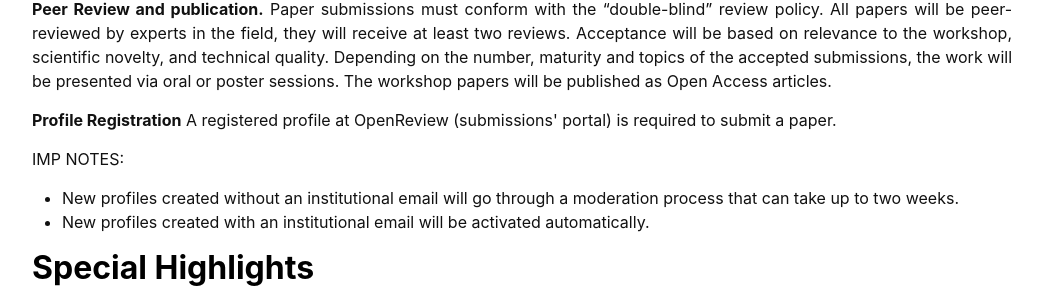
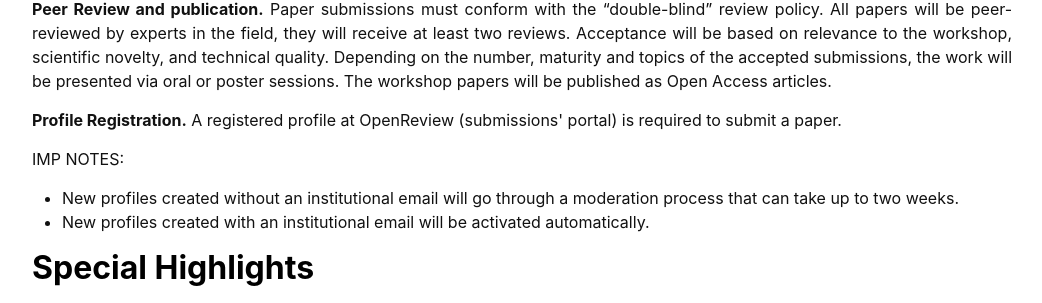
Before and after one commit to sumac-workshops/2026, a Jekyll site: the page built from index.md, in a window 1280 px wide and 900 px high, scrolled down 1950 px. Shown: the part 150-453 px from the top of the window, without its empty margins (118-1160 px from the left). Built offline with Jekyll 4.4.1, drawn with Linux system fonts in a browser that asks for light colours; nearby versions of some CDN libraries.

```diff
--- a/index.md
+++ b/index.md
@@ -87,7 +87,7 @@ They must be encoded as PDF using the ACM Article Template (see <a href="https:/
 <p><b>Peer Review and publication.</b> Paper submissions must conform with the “double-blind” review policy. All papers will be peer-reviewed by experts in the field, they will receive at least two reviews. Acceptance will be based on relevance to the workshop, scientific novelty, and technical quality. Depending on the number, maturity and topics of the accepted submissions, the work will be presented via oral or poster sessions. The workshop papers will be published as Open Access articles.
 </p>
 
-<p><b>Profile Registration</b> A registered profile at OpenReview (submissions' portal) is required to submit a paper.
+<p><b>Profile Registration.</b> A registered profile at OpenReview (submissions' portal) is required to submit a paper.
 </p>
 IMP NOTES:
 <ul>
```
